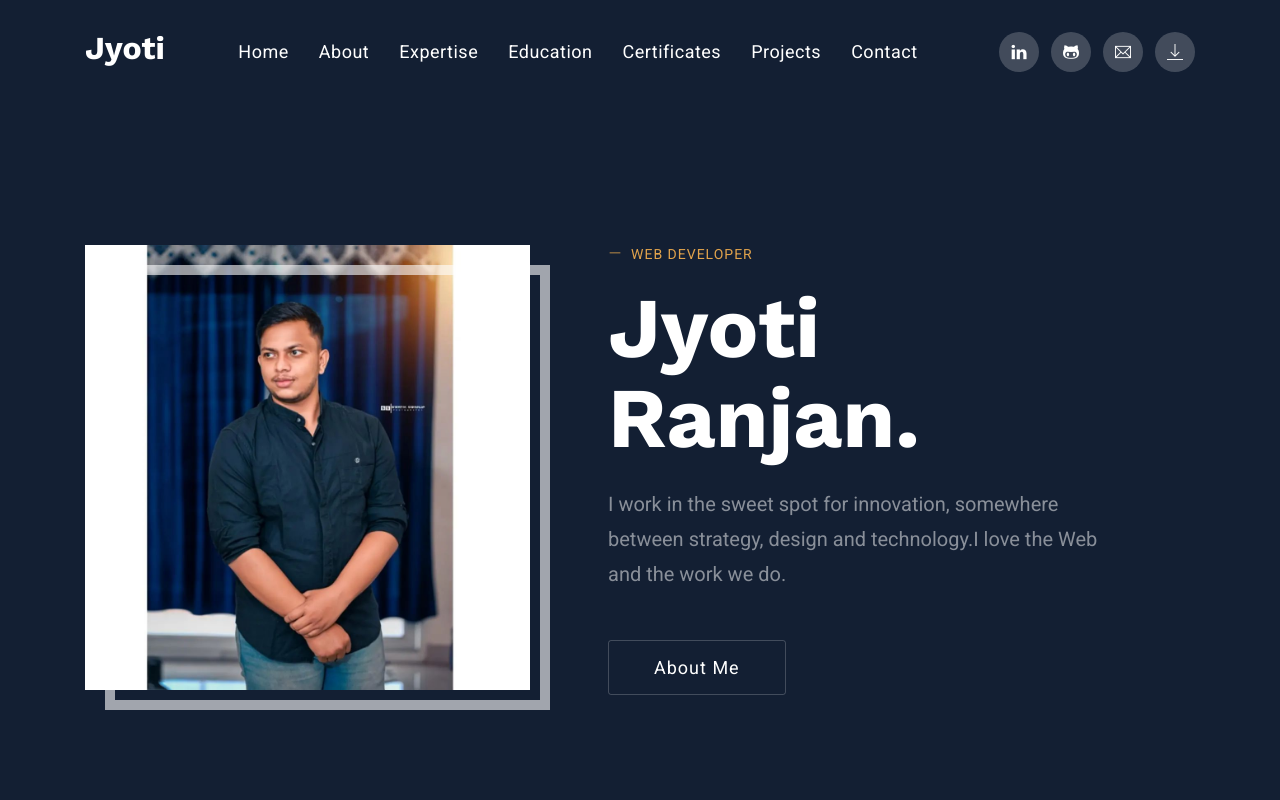
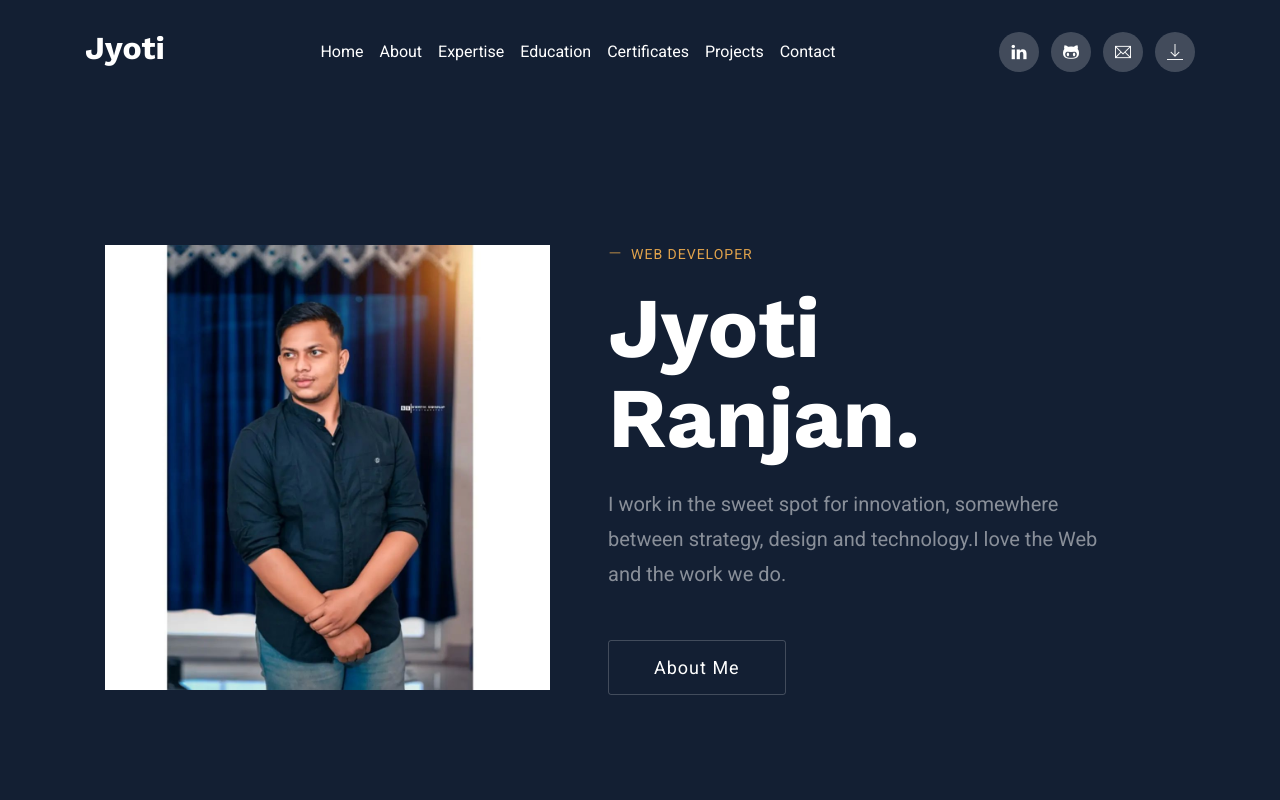
Before and after one commit to sayhitojyoti/LULUPortfolio, a plain HTML site: page index.html in a window 1280 px wide. Shown: the top 800 px of the page. Drawn offline with nearby package versions, Linux system fonts and the light colour scheme.

Commit message:
Update style.css

```diff
--- a/css/style.css
+++ b/css/style.css
@@ -134,6 +134,7 @@ input[type="tel"]:focus {
 .btn-main:hover {
   background: transparent;
   color: #fff;
+
   border-color: rgba(255, 255, 255, 0.2);
 }
 
@@ -155,7 +156,7 @@ input[type="tel"]:focus {
 }
 
 .btn-main-border:hover {
-  border-color: #e1a34c;
+  border-color: #b56c05;
   background: #e1a34c;
 }
 
@@ -281,14 +282,22 @@ a:focus {
 }
 
 .navbar-nav .nav-link {
-  text-transform: capitalize;
-  font-size: 18px;
-  letter-spacing: 0.5px;
-  color: #ffffff;
-  padding: 10px 15px !important;
+  --b: 0.1em;   /* the thickness of the line */
+  --c: #1095c1; /* the color */
+
+  color: #ffffff00;
+  padding-block: var(--b);
+  background:
+    linear-gradient(var(--c) 50%,#ffffff 0) 0% calc(100% - var(--_p,0%))/100% 200%,
+    linear-gradient(var(--c) 0 0) 0% var(--_p,0%)/var(--_p,0%) var(--b) no-repeat;
+  -webkit-background-clip: text,padding-box;
+          background-clip: text,padding-box;
+  transition: .3s var(--_s,0s) linear,background-size .3s calc(.3s - var(--_s,0s));
 }
 .navbar-nav .nav-link:hover {
-  color: #aa6f1d;
+  --_p: 100%;
+  --_s: .3s
+
 }
 
 .nav-social a {
@@ -324,13 +333,17 @@ a:focus {
 }
 
 .slider-img:before {
-  position: absolute;
+  position: relative;
   content: "";
   right: -20px;
   top: 20px;
   border: 10px solid rgba(255, 255, 255, 0.6);
   width: 100%;
   height: 100%;
+
+}
+.slider-img:before:hover {
+
 }
 
 .head-trans {
```
